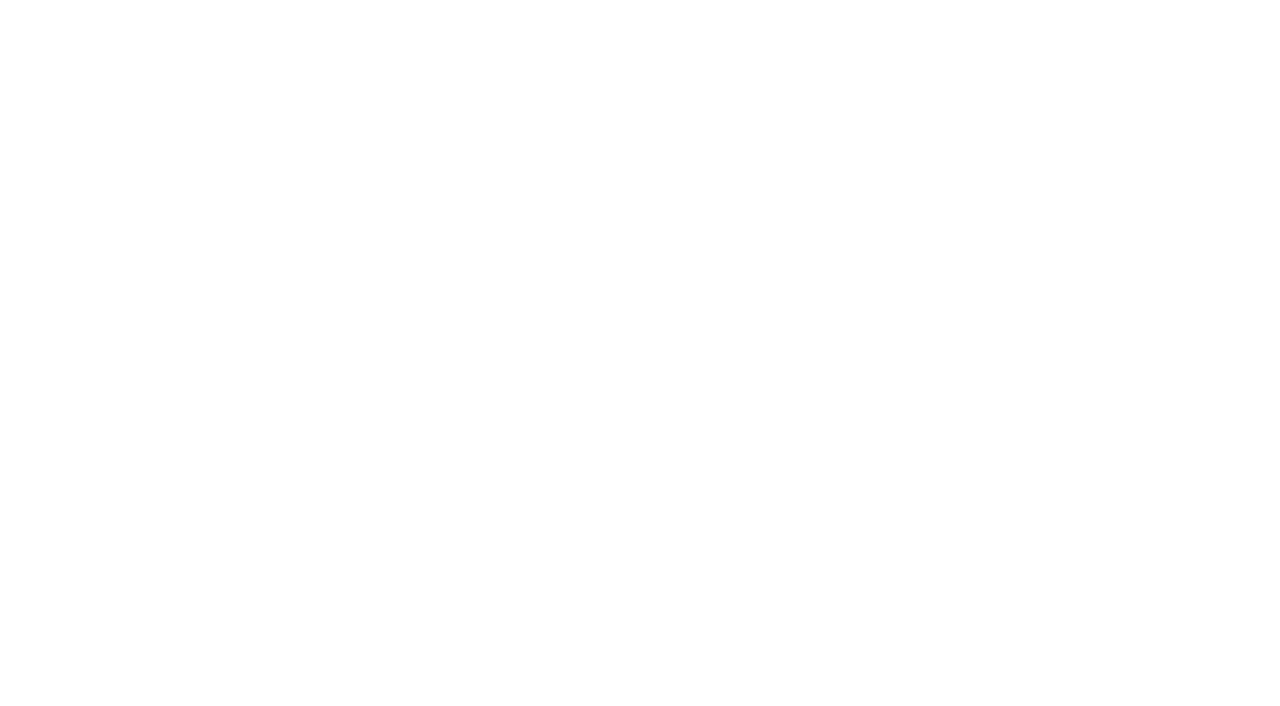
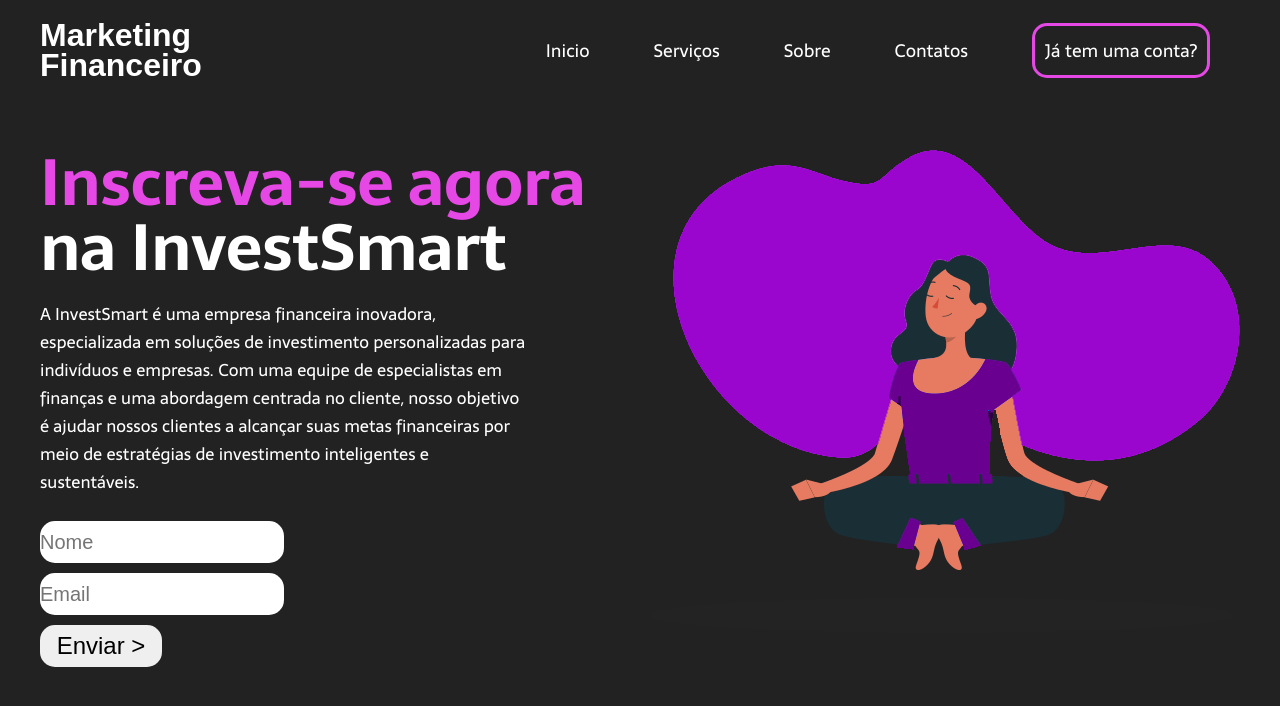
Before and after one commit to jeffgomes1/landing-page, a plain HTML site: page index.html in a window 1280 px wide. Drawn offline with Linux system fonts and the light colour scheme.

Commit message:
pagina-inicial
finalização da primeira pagina do site

```diff
--- a/index.html
+++ b/index.html
@@ -3,9 +3,45 @@
 <head>
     <meta charset="UTF-8">
     <meta name="viewport" content="width=device-width, initial-scale=1.0">
+    <link rel="shortcut icon" href="favicon.ico" type="image/x-icon">
+    <link rel="stylesheet" href="styles/style.css">
     <title>Homepage</title>
 </head>
 <body>
+    <header>
+        <div>
+            <h1>Marketing</h1>
+            <h1>Financeiro</h1>
+        </div>
 
+        <nav>
+            <a href="">Inicio</a>
+            <a href="">Serviços</a>
+            <a href="">Sobre</a>
+            <a href="">Contatos</a>
+            <a class="botao-login" href="login.html">Já tem uma conta?</a>
+        </nav>
+    </header>
+
+    <main>
+        <aside>
+            <div>
+                <h2 class="frase-cor">Inscreva-se agora</h2>
+                <h2>na InvestSmart</h2>
+            </div>
+
+            <p>A InvestSmart é uma empresa financeira inovadora, especializada em soluções de investimento personalizadas para indivíduos e empresas. Com uma equipe de especialistas em finanças e uma abordagem centrada no cliente, nosso objetivo é ajudar nossos clientes a alcançar suas metas financeiras por meio de estratégias de investimento inteligentes e sustentáveis.</p>
+
+            <form action="cadastro.html">
+                <input type="text" placeholder="Nome">
+                <input type="email" placeholder="Email">
+                <input class="botao" type="submit" value="Enviar >">
+            </form>
+        </aside>
+
+        <article>
+            <img src="styles/image/imagem-site.png" alt="mulher-alongando">
+        </article>
+    </main>
 </body>
 </html>
--- a/styles/style.css
+++ b/styles/style.css
@@ -0,0 +1,106 @@
+@import url('https://fonts.googleapis.com/css2?family=Sarala:wght@400;700&display=swap');
+
+* {
+    margin: 0;
+    padding: 0;
+    box-sizing: border-box;
+    text-decoration: none;
+}
+
+body {
+    background-color: rgb(34, 34, 34);
+    color: white;
+    font-family: "Sarala", sans-serif;
+}
+
+header {
+    display: flex;
+    justify-content: space-between;
+    align-items: center;
+    padding: 20px 40px;
+}
+
+header div {
+    flex-direction: column;
+    line-height: 30px;
+    font-size: 30px;
+
+}
+
+h1 {
+    font-family: sans-serif;
+    font-size: 32px;
+}
+
+.frase-cor {
+    color: rgb(230, 72, 230);
+}
+
+nav a {
+    margin: 0 30px;
+    color: white;
+    font-size: 18px;
+}
+
+nav a:hover {
+    color: rgb(230, 72, 230);
+}
+
+.botao-login {
+    border: 3px solid rgb(230, 72, 230);
+    padding: 10px;
+    border-radius: 15px;
+}
+
+.botao-login:hover {
+    background-color: rgb(230, 72, 230);
+    color: white;
+}
+
+main {
+    display: flex;
+    margin-top: 50px;
+    padding: 0 40px;
+    padding-bottom: 30px;
+}
+
+aside {
+    flex-direction: column;
+}
+
+aside div {
+    line-height: 65px;
+    font-size: 43px;
+}
+
+p {
+    margin-top: 20px;
+    width: 80%;
+    font-size: 17px;
+}
+
+form {
+    display: flex;
+    flex-direction: column;
+    gap: 10px;
+    margin-top: 25px;
+}
+
+input {
+    height: 42px;
+    width: 40%;
+    border: none;
+    border-radius: 15px;
+    font-size: 20px;
+}
+
+.botao {
+    width: 20%;
+    font-size: 24px;
+}
+
+.botao:hover {
+    background-color: rgb(230, 72, 230);
+    color: white;
+    cursor: pointer;
+}
```
Also changed, not shown: cadastro.html (added, +11 -0 lines), login.html (added, +11 -0 lines).
